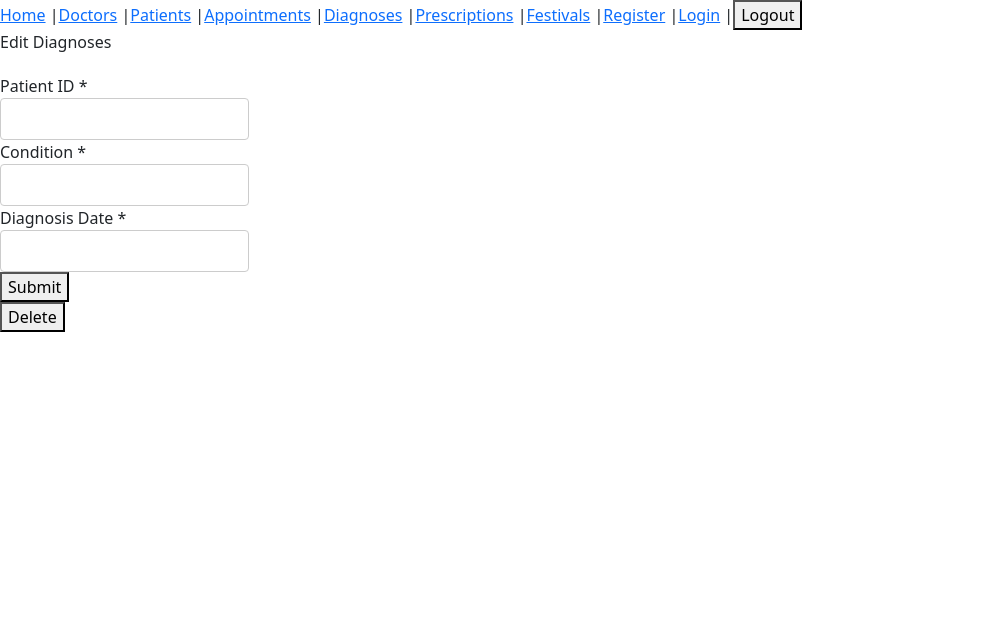
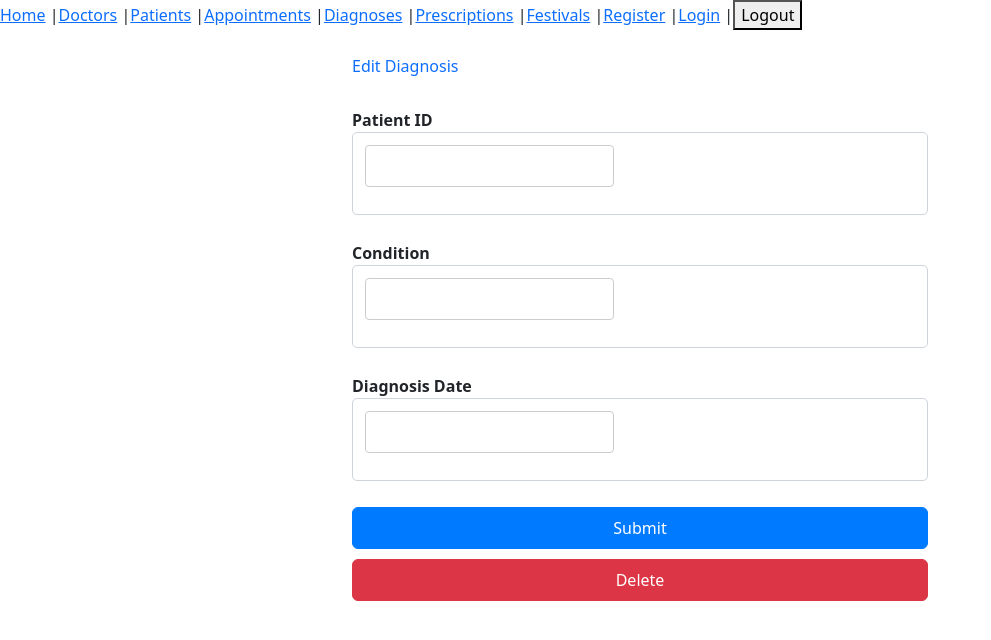
Before and after one commit to MatthewDent03/ca2-example, a React (Create React App) app: page /diagnoses/1/edit in a window 1280 px wide. Shown: the top 640 px of the page, without its empty margins (0-991 px from the left). Built offline with nearby package versions, Linux system fonts and the light colour scheme; no server answers.

Commit message:
diagnoses designed with scss and bootstrap

```diff
--- a/src/pages/diagnoses/Edit.js
+++ b/src/pages/diagnoses/Edit.js
@@ -3,6 +3,7 @@ import axios from 'axios';
 import { useNavigate, useParams } from 'react-router-dom';
 import { useAuth } from "../../utils/useAuth";
 import { TextInput, Text, Button } from "@mantine/core";
+import '../../styles/diagnoses.scss'; // Import your custom SCSS file
 
 const DiagnosesEdit = () => {
     const { token } = useAuth();
@@ -15,18 +16,17 @@ const DiagnosesEdit = () => {
     });
 
     useEffect(() => {
-        console.log('Fetching diagnoses with ID:', id);
         axios.get(`https://fed-medical-clinic-api.vercel.app/diagnoses/${id}`, {
             headers: {
                 Authorization: `Bearer ${token}`
             }
         })
         .then((res) => {
-            console.log('diagnoses data:', res.data);
+            console.log('Diagnosis data:', res.data);
             setForm(res.data);
         })
         .catch((err) => {
-            console.error('Error fetching diagnoses:', err);
+            console.error('Error fetching diagnosis:', err);
         });
     }, [id, token]);
 
@@ -40,14 +40,11 @@ const DiagnosesEdit = () => {
         console.log('Submitting form with ID:', id);
         console.log('Form data:', form);
 
-        // Convert diagnosis_date to the correct format and patient_id to number if needed
         const updatedForm = {
             ...form,
             diagnosis_date: new Date(form.diagnosis_date).toISOString().split('T')[0], // Assuming the server expects YYYY-MM-DD format
             patient_id: parseInt(form.patient_id, 10)
         };
-
-        console.log('Updated form data:', updatedForm);
 
         axios.patch(`https://fed-medical-clinic-api.vercel.app/diagnoses/${id}`, updatedForm, {
             headers: {
@@ -69,8 +66,6 @@ const DiagnosesEdit = () => {
             return;
         }
 
-        console.log('Attempting to delete diagnoses with ID:', id);
-
         axios.delete(`https://fed-medical-clinic-api.vercel.app/diagnoses/${id}`, {
             headers: {
                 Authorization: `Bearer ${token}`
@@ -86,40 +81,49 @@ const DiagnosesEdit = () => {
     };
 
     return (
-        <div>
-            <Text size={24} mb={5}>Edit Diagnoses</Text>
-            <form onSubmit={handleSubmit}>
+        <div className="edit-diagnosis-container container py-4">
+            <Text size={24} mb={5} className="text-primary">Edit Diagnosis</Text>
+            <form className="diagnosis-form" onSubmit={handleSubmit}>
+                <div className="form-group mb-3">
+                    <label>Patient ID</label>
                     <TextInput
                         withAsterisk
-                    label={'Patient ID'}
-                    name='patient_id'
+                        name="patient_id"
                         value={form.patient_id}
                         onChange={handleChange}
+                        className="form-control"
                     />
+                </div>
+                <div className="form-group mb-3">
+                    <label>Condition</label>
                     <TextInput
                         withAsterisk
-                    label='Condition'
-                    name='condition'
+                        name="condition"
                         value={form.condition}
                         onChange={handleChange}
+                        className="form-control"
                     />
+                </div>
+                <div className="form-group mb-3">
+                    <label>Diagnosis Date</label>
                     <TextInput
                         withAsterisk
-                    label={'Diagnosis Date'}
-                    name='diagnosis_date'
+                        name="diagnosis_date"
                         value={form.diagnosis_date}
                         onChange={handleChange}
+                        className="form-control"
                     />
-                <Button mt={10} type={'submit'}>Submit</Button>
-            </form>
-            <Button mt={10} color="red" onClick={() => {
-                const confirmDelete = window.confirm('Are you sure you want to delete this diagnoses?');
+                </div>
+                <Button className="btn btn-primary me-2" type="submit">Submit</Button>
+                <Button className="btn btn-danger" onClick={() => {
+                    const confirmDelete = window.confirm('Are you sure you want to delete this diagnosis?');
                     if (confirmDelete) {
                         handleDelete();
                     }
                 }}>
                     Delete
                 </Button>
+            </form>
         </div>
     );
 };
--- a/src/pages/diagnoses/Index.js
+++ b/src/pages/diagnoses/Index.js
@@ -2,10 +2,10 @@ import { useEffect, useState } from 'react';
 import axios from 'axios';
 import { Link } from 'react-router-dom';
 import { useAuth } from '../../utils/useAuth';
-
+import '../../styles/diagnoses.scss';
 
 const DiagnosesContainer = ({ children }) => (
-    <div style={{ margin: 'auto', width: '1200px' }}>
+  <div className="diagnoses-container">
     {children}
   </div>
 );
@@ -37,40 +37,35 @@ const DiagnosesIndex = () => {
       return;
     }
 
-        console.log('Attempting to delete diagnoses with ID:', id);
-
     axios.delete(`https://fed-medical-clinic-api.vercel.app/diagnoses/${id}`, {
-            headers: {
-                Authorization: `Bearer ${token}`
-            }
+      headers: { Authorization: `Bearer ${token}` }
     })
       .then((res) => {
         console.log('Deletion response:', res);
-
         // Updating state to reflect deletion
-            setDiagnoses(diagnoses.filter((diagnosis) => diagnosis.id !== id));
+        setDiagnoses(diagnoses.filter(diagnosis => diagnosis.id !== id));
       }).catch((err) => {
         console.error('Deletion error:', err);
       });
   };
 
-    if (!diagnoses) return 'Loading...';
+  if (!diagnoses) return <p>Loading...</p>;
 
   return (
     <DiagnosesContainer>
-            <Link to='/diagnoses/create'>Create</Link>
+      <Link className="btn btn-primary mb-3" to="/diagnoses/create">Create</Link>
       {diagnoses.map(({ id, patient_id, condition }) => (
-                <div key={id}>
+        <div key={id} className="diagnosis-card">
           <Link to={`/diagnoses/${id}`}>
             <h1>Patient ID: {patient_id}</h1>
           </Link>
           <h2>Condition: {condition}</h2>
-                    <button onClick={() => {
-                        const confirmDelete = window.confirm('Are you sure?');
-                        if (confirmDelete) {
-                            handleDelete(id);
-                        }
-                    }}>
+          <button
+            className="btn btn-delete"
+            onClick={() => {
+              if (window.confirm('Are you sure?')) handleDelete(id);
+            }}
+          >
             Delete 🗑️
           </button>
         </div>
--- a/src/pages/diagnoses/SingleDiagnoses.js
+++ b/src/pages/diagnoses/SingleDiagnoses.js
@@ -2,29 +2,26 @@ import { useEffect, useState } from 'react';
 import axios from 'axios';
 import { useParams, Link } from 'react-router-dom';
 import { useAuth } from '../../utils/useAuth';
+import '../../styles/diagnoses.scss';
 
 const SingleDiagnoses = () => {
     const { token } = useAuth();
     const { id } = useParams();
-    const [diagnoses, setDiagnoses] = useState(null);
+    const [diagnosis, setDiagnosis] = useState(null);
+    const [error, setError] = useState(null);
 
     useEffect(() => {
         if (!id) return;
-
-        console.log('Fetching diagnoses with ID:', id);
-        console.log('Using token:', token);
 
         axios.get(`https://fed-medical-clinic-api.vercel.app/diagnoses/${id}`, {
             headers: {
                 Authorization: `Bearer ${token}`
             }
         })
-        .then((res) => {
-            console.log('Diagnoses data:', res.data);
-            setDiagnoses(res.data);
-        })
+        .then((res) => setDiagnosis(res.data))
         .catch((err) => {
-            console.error('Error fetching diagnoses:', err);
+            console.error('Error fetching diagnosis:', err);
+            setError('Failed to load diagnosis details.');
         });
     }, [id, token]);
 
@@ -36,16 +33,41 @@ const SingleDiagnoses = () => {
         return `${day}-${month}-${year}`;
     };
 
-    if (!diagnoses) return 'Loading...';
+    if (error) {
+        return <p className="error-text">{error}</p>;
+    }
+
+    if (!diagnosis) {
+        return <p>Loading diagnosis details...</p>;
+    }
 
     return (
-        <div>
-            <Link to={`/diagnoses/${id}/edit`}>Edit diagnoses</Link>
-            <h1>Patient ID: {diagnoses.patient_id}</h1>
-            <h2>Condition: {diagnoses.condition}</h2>
-            <p>Diagnosis Date: {formatDate(diagnoses.diagnosis_date)}</p>
+        <div className="diagnosis-detail-container container py-4">
+            <div className="card shadow p-4">
+                <div className="card-header text-center">
+                    <h1 className="text-primary">
+                        Patient ID: {diagnosis.patient_id}
+                    </h1>
+                    <h2 className="text-secondary">
+                        Condition: {diagnosis.condition}
+                    </h2>
+                </div>
+                <div className="card-body">
+                    <p>
+                        <strong>Diagnosis Date:</strong> {formatDate(diagnosis.diagnosis_date)}
+                    </p>
+                    <div className="action-buttons mt-4">
+                        <Link to={`/diagnoses/${id}/edit`} className="btn btn-primary me-2">
+                            Edit Diagnosis
+                        </Link>
+                        <Link to="/diagnoses" className="btn btn-secondary">
+                            Back to Diagnoses
+                        </Link>
+                    </div>
+                </div>
+            </div>
         </div>
     );
 };
 
-export default SingleDiagnoses;
+export default SingleDiagnoses
```
Lines whose indentation alone changed are shown as unchanged.
